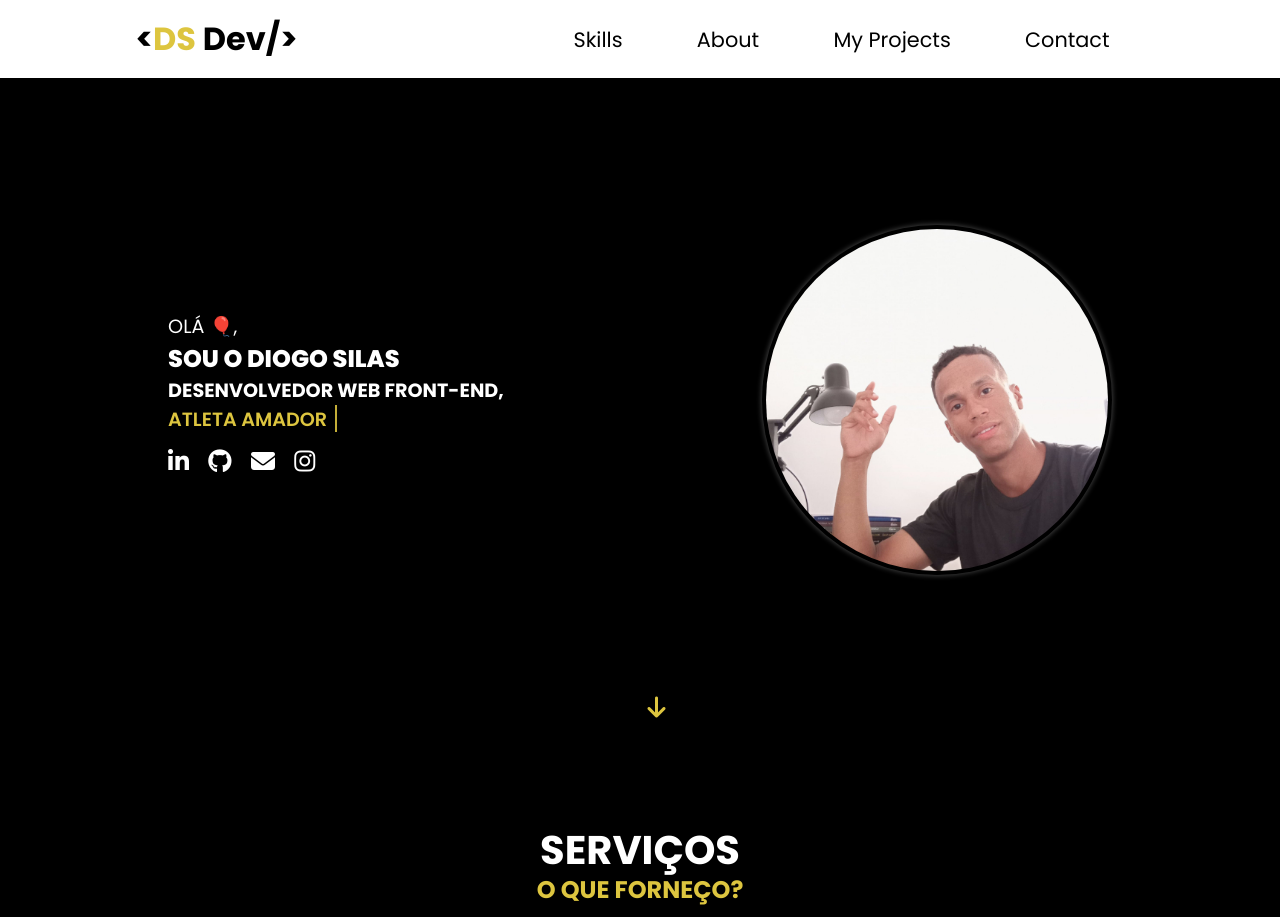
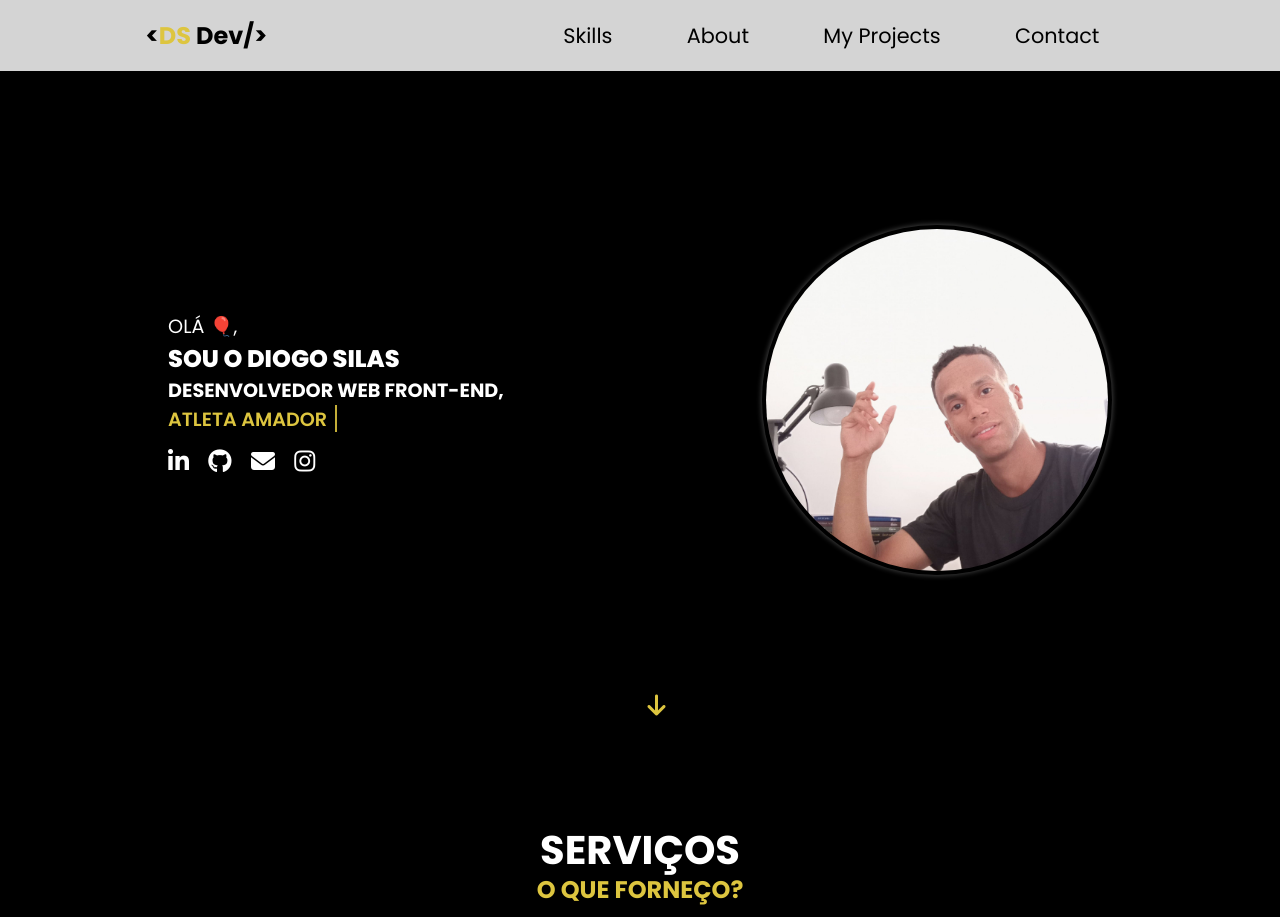
Before and after one commit to DiogoSilas/diogo-silas-portfolio, a PHP site: page / in a window 1280 px wide. Shown: the top 917 px of the page. Run offline with PHP 8.4, Linux system fonts and the light colour scheme.

Commit message:
Efeito de blur no header, local da arrow donw e estilo do modal.

```diff
--- a/assets/css/mediaqueries.css
+++ b/assets/css/mediaqueries.css
@@ -24,6 +24,9 @@
         position: fixed;
         top: 0;
         width: 100%;
+    }
+    .header .logo {
+        font-size: 1.4rem;
     }
     header.header .menu-desktop {
         display: none;
--- a/assets/css/sections/header.css
+++ b/assets/css/sections/header.css
@@ -10,7 +10,12 @@
     position: fixed;
     top: 0;
     z-index: 999;
-    background-color: #fff;
+    background-color: #ffffffd4;
+    backdrop-filter: blur(10px);
+}
+
+.header .logo {
+    font-size: 1.5rem;
 }
 
 .header .logo span {
--- a/assets/css/sections/home.css
+++ b/assets/css/sections/home.css
@@ -20,6 +20,7 @@ section.home .img-home img {
     margin: auto;
     border-radius: 50%;
     border: 4px solid transparent;
+    transform: scale(1);
     box-shadow:  0px 0px 5px 1px #ffffff3e;
 }
 
@@ -74,7 +75,7 @@ section.home .txt-home .txt-animation span::after {
 section.home #arrow-down {
     font-size: 1.5rem;
     position: absolute;
-    bottom: 18px;
+    bottom: 20px;
     right: 48%;
     animation: arrowdown 2s infinite alternate ease-in-out;
     color: #ddc53f;
--- a/assets/css/sections/modal-window.css
+++ b/assets/css/sections/modal-window.css
@@ -19,6 +19,7 @@ section.modais .modal-window .modal {
     border-radius: 10px;
     color: #000;
     border: 2px solid #000;
+    transition: 1s ease-in;
     background-color: #fff;
 }
 
```
